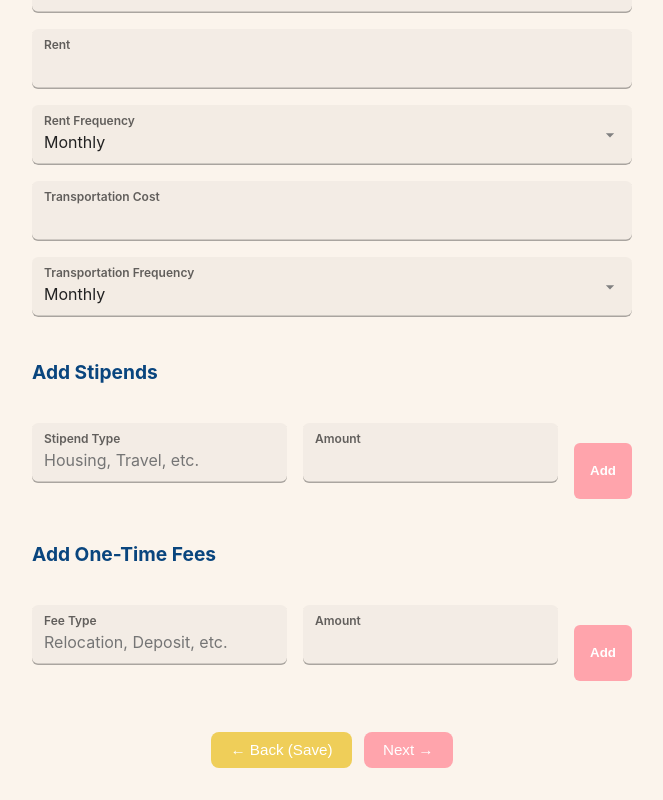
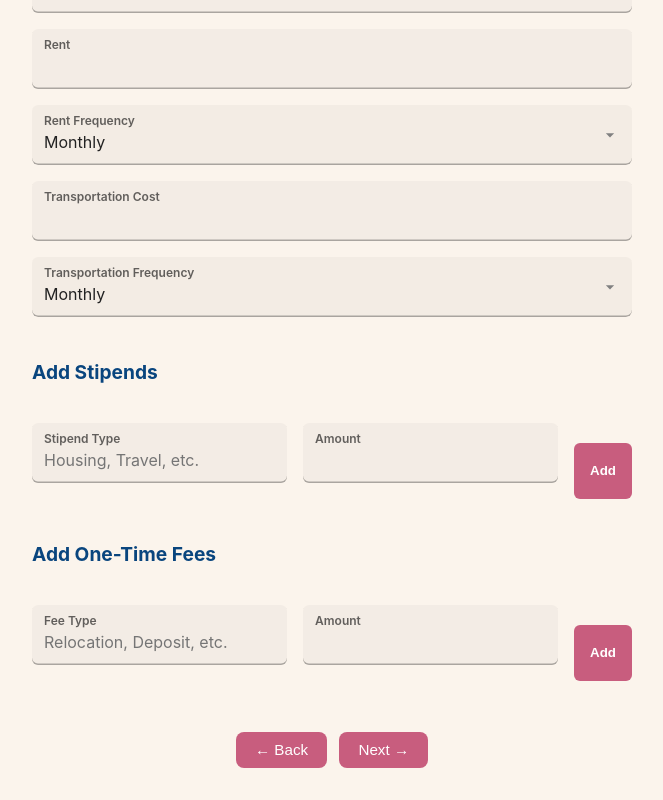
Before and after one commit to inisperos/sunny-savings, a React (Vite) app: page /create in a window 1280 px wide. Shown: the part 782-1582 px from the top of the page, without its empty margins (308-971 px from the left). Built offline with nearby package versions, Linux system fonts and the light colour scheme.

Commit message:
update styling of navigation buttons

```diff
--- a/src/App.css
+++ b/src/App.css
@@ -73,6 +73,18 @@ button:hover {
 button:active {
   transform: translateY(0);
   opacity: 1;
+}
+
+/* ===== NAVIGATION BUTTONS ===== */
+.btn-navigation {
+  padding: 0.6rem 1.2rem;
+  border-radius: 8px;
+  border: none;
+  background-color: var(--color-accent-dark);
+  color: white;
+  font-size: 0.95rem;
+  font-weight: 500;
+  cursor: pointer;
 }
 
 /* ===== SECTIONS / CARD STYLE ===== */
@@ -357,7 +369,7 @@ form {
   padding: 0 1rem;
   border: none;
   border-radius: 6px;
-  background: var(--color-accent-light);
+  background: var(--color-accent-dark);
   color: #fff;
   font-weight: 600;
   cursor: pointer;
--- a/src/pages/CreatePlanPage.jsx
+++ b/src/pages/CreatePlanPage.jsx
@@ -431,36 +431,11 @@ export default function CreatePlanPage({ addPlan, plans, updatePlan }) {
 
         {/* Navigation Buttons */}
         <div style={{ display: "flex", gap: "0.75rem", marginTop: "2rem" }}>
-          <button
-            onClick={handleBack}
-            style={{
-              padding: "0.6rem 1.2rem",
-              borderRadius: "8px",
-              border: "none",
-              backgroundColor: "var(--color-border)",
-              color: "white",
-              cursor: "pointer",
-              fontSize: "0.95rem",
-              fontWeight: 500,
-            }}
-          >
-            ← Back (Save)
+
+          <button className="btn-navigation" onClick={handleBack}>
+            ← Back
           </button>
-
-          <button
-            type="button"
-            onClick={handleNext}
-            style={{
-              padding: "0.6rem 1.2rem",
-              borderRadius: "8px",
-              border: "none",
-              backgroundColor: "var(--color-accent-light)",
-              color: "white",
-              cursor: "pointer",
-              fontSize: "0.95rem",
-              fontWeight: 500,
-            }}
-          >
+          <button className="btn-navigation" onClick={handleNext} >
             Next →
           </button>
         </div>
--- a/src/pages/SelectCategoriesPage.jsx
+++ b/src/pages/SelectCategoriesPage.jsx
@@ -313,39 +313,16 @@ export default function SelectBudgetCategories({ plans, setPlans }) {
         </div>
       )}
 
-      {/* Navigation buttons at bottom - Back and Next parallel */}
+       {/* Navigation Buttons */}
       <div style={{ display: "flex", gap: "0.75rem", justifyContent: "center", marginTop: "2rem" }}>
-        <button
-          onClick={handleBack}
-          style={{
-            padding: "0.6rem 1.2rem",
-            borderRadius: "8px",
-            border: "none",
-            backgroundColor: "var(--color-border)",
-            color: "white",
-            cursor: "pointer",
-            fontSize: "0.95rem",
-            fontWeight: 500,
-          }}
-        >
-          ← Back (Save)
-        </button>
-        <button
-          onClick={handleNext}
-          style={{
-            padding: "0.6rem 1.2rem",
-            backgroundColor: "var(--color-accent-light)",
-            color: "white",
-            border: "none",
-            borderRadius: "8px",
-            cursor: "pointer",
-            fontSize: "0.95rem",
-            fontWeight: 500,
-          }}
-        >
-          Next →
-        </button>
-      </div>
+
+          <button className="btn-navigation" onClick={handleBack}>
+            ← Back
+          </button>
+          <button className="btn-navigation" onClick={handleNext} >
+            Next →
+          </button>
+        </div>
     </div>
   );
 }
--- a/src/pages/SetBudgetPage.jsx
+++ b/src/pages/SetBudgetPage.jsx
@@ -532,47 +532,16 @@ export default function SetBudgetPage({ plans, setPlans }) {
           )}
         </div>
 
+        <div style={{ display: "flex", gap: "0.75rem", justifyContent: "center", marginTop: "2rem" }}>
 
-        <div
-          style={{
-            maxWidth: "760px",
-            margin: "2rem auto",
-            textAlign: "right",
-          }}
-        >
-
-          <button
-            onClick={handleBack}
-            style={{
-              padding: "0.75rem 1.25rem",
-              borderRadius: "12px",
-              border: "1px solid #d1d5db",
-              background: "#6b7280",
-              color: "#ffffff",
-              cursor: "pointer",
-              fontSize: "1rem",
-              marginRight: "0.75rem",
-            }}
-          >
-            ← Back (Save)
+          <button className="btn-navigation" onClick={handleBack}>
+            ← Back
           </button>
-
-          <button
-            onClick={handleNext}
-            disabled={isOverBudget}
-            style={{
-              padding: "0.75rem 1.25rem",
-              borderRadius: "12px",
-              border: "none",
-              background: isOverBudget ? "#9ca3af" : "#007bff",
-              cursor: isOverBudget ? "not-allowed" : "pointer",
-              fontSize: "1rem",
-              color: "#ffffff",
-            }}
-          >
-            Finish
+          <button className="btn-navigation" onClick={handleNext} >
+            Next →
           </button>
         </div>
+
       </div>
     </div>
   );
```
